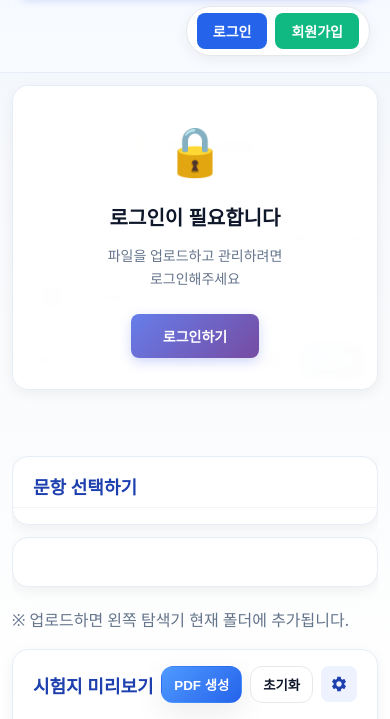
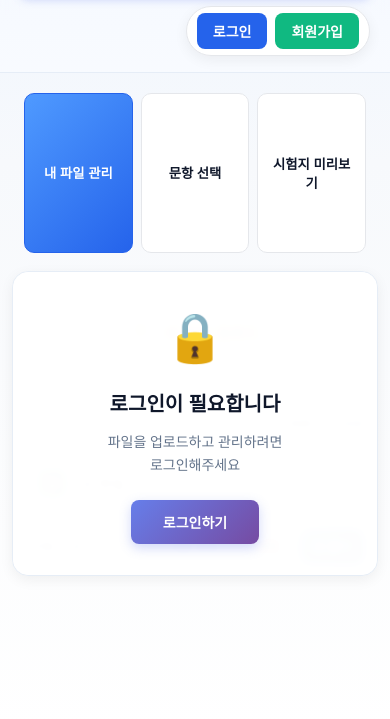
Before and after one commit to rlaxogns100-oss/server-mvp, a website: page index.html in a window 390 px wide. Shown: the part 108-827 px from the top of the page. Drawn offline with nearby package versions, Linux system fonts and the light colour scheme; no server answers; a web font is replaced by a local one.

Commit message:
feat(mobile): add tab bar for Explorer/Preview/Exam; hide sections per tab; auto-switch to Preview on file open

```diff
--- a/dashboard.js
+++ b/dashboard.js
@@ -138,6 +138,10 @@ function createFileTile(node, child=false){
       btn.textContent='열기';
       btn.addEventListener('click', (e)=>{
         e.stopPropagation();
+        // 탭 자동 전환: 문항 선택
+        if (window.innerWidth <= 768 && window.switchMobileTab) {
+          window.switchMobileTab('preview');
+        }
         const name=el.querySelector('.name')?.textContent || '';
         const nodeRef = getNodeByPathKey(pathKey);
         if(nodeRef && nodeRef.dataSource){
@@ -1329,6 +1333,9 @@ function initDashboard(){
   // 윈도우 리사이즈 시 핸들 위치 업데이트
   window.addEventListener('resize', updateResizeHandlePosition);
 
+  // 모바일 탭 설정
+  setupMobileTabs();
+
   // 버튼 이벤트를 즉시 연결 (지연 없음)
   const generateBtn = document.getElementById('generatePdfBtn');
   const clearBtn = document.getElementById('clearExam');
@@ -1342,6 +1349,58 @@ function initDashboard(){
   setTimeout(() => {
     updateResizeHandlePosition();
   }, 100);
+}
+
+/* ---- Mobile Tabs ---- */
+function setupMobileTabs(){
+  const tabsBar = document.getElementById('mobileTabs');
+  if (!tabsBar) return;
+
+  const explorer = document.querySelector('.explorer');
+  const preview = document.querySelector('.preview-wrap');
+  const exam = document.querySelector('.exam-preview');
+
+  function apply(tab){
+    if (window.innerWidth > 768){
+      // 데스크톱: 모두 표시
+      explorer?.classList.remove('mobile-hide');
+      preview?.classList.remove('mobile-hide');
+      exam?.classList.remove('mobile-hide');
+      tabsBar.style.display = 'none';
+      return;
+    }
+    tabsBar.style.display = 'flex';
+    explorer?.classList.add('mobile-hide');
+    preview?.classList.add('mobile-hide');
+    exam?.classList.add('mobile-hide');
+    if (tab==='explorer') explorer?.classList.remove('mobile-hide');
+    if (tab==='preview') preview?.classList.remove('mobile-hide');
+    if (tab==='exam') exam?.classList.remove('mobile-hide');
+    // 버튼 active
+    A('#mobileTabs .tab-btn').forEach(b=>b.classList.remove('active'));
+    const btn = tabsBar.querySelector(`.tab-btn[data-target="${tab}"]`);
+    btn && btn.classList.add('active');
+  }
+
+  // 외부에서 사용 가능
+  window.switchMobileTab = apply;
+
+  // 초기 탭은 explorer
+  apply('explorer');
+
+  A('#mobileTabs .tab-btn').forEach(btn=>{
+    btn.addEventListener('click', ()=>{
+      apply(btn.dataset.target);
+      // 미리보기나 시험지 전환 시 핸들 위치 갱신
+      setTimeout(updateResizeHandlePosition, 50);
+    });
+  });
+
+  // 리사이즈 시 모드 전환 반영
+  window.addEventListener('resize', ()=>{
+    const active = tabsBar.querySelector('.tab-btn.active')?.dataset.target || 'explorer';
+    apply(active);
+  });
 }
 
 /* ---- PDF 생성 (LaTeX 기반) ---- */
--- a/index.html
+++ b/index.html
@@ -101,6 +101,12 @@
 
     <!-- Main split -->
     <main class="main">
+      <!-- Mobile tabs -->
+      <div class="mobile-tabs" id="mobileTabs" style="display:none;">
+        <button type="button" class="tab-btn active" data-target="explorer">내 파일 관리</button>
+        <button type="button" class="tab-btn" data-target="preview">문항 선택</button>
+        <button type="button" class="tab-btn" data-target="exam">시험지 미리보기</button>
+      </div>
       <!-- Left: Explorer -->
       <section class="explorer">
         <div class="ex-card ex-dashboard" id="dashboard">
--- a/main.css
+++ b/main.css
@@ -573,6 +573,15 @@ body{margin:0;background:linear-gradient(180deg,#eef5ff 0%, var(--bg) 32%, #fff
   .topbar{grid-template-columns:1fr;gap:8px}
   .feedback-button{width:100%; justify-content:center}
   .user{justify-self:end}
+}
+
+/* Mobile tabs */
+.mobile-tabs{display:none}
+@media (max-width: 768px){
+  .mobile-tabs{display:flex;gap:8px;padding:0 12px 8px;position:sticky;top:8px;z-index:50;background:transparent}
+  .mobile-tabs .tab-btn{flex:1;padding:10px 12px;border:1px solid #e5e7eb;border-radius:10px;background:#fff;color:#0f172a;font-weight:700}
+  .mobile-tabs .tab-btn.active{background:linear-gradient(135deg,#4f9aff,#2563eb);color:#fff;border-color:#2563eb}
+  .mobile-hide{display:none !important}
 }
 
 @media (max-width: 768px){
```
